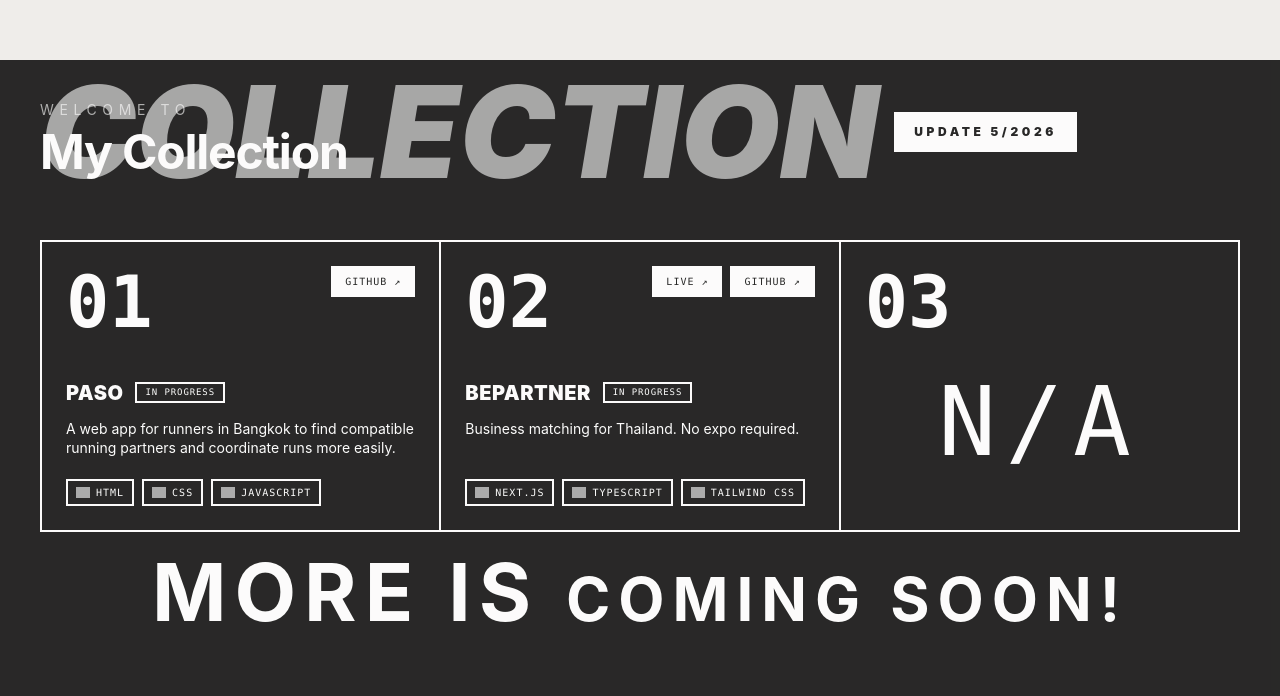
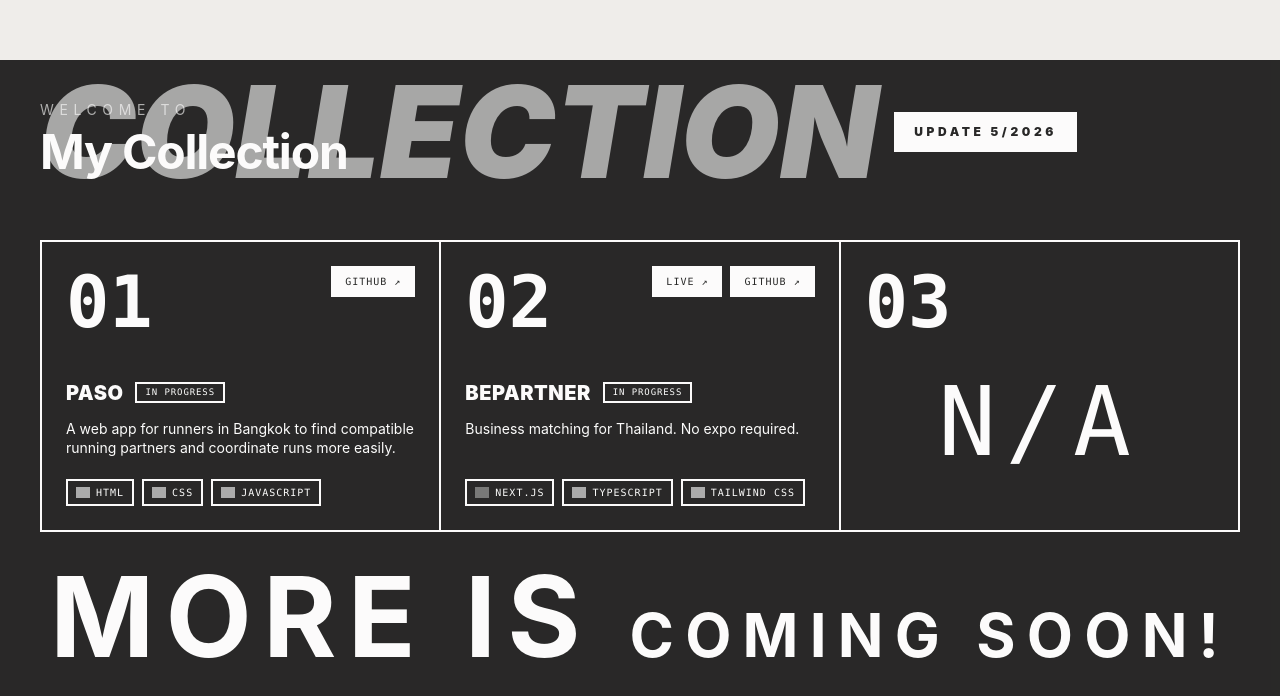
Before and after one commit to sirfranciscofrank/MyPage, a React (Vite) app: page / in a window 1280 px wide. Shown: the part 2600-3296 px from the top of the page. Built offline with nearby package versions, Linux system fonts and the light colour scheme; grey boxes are pictures that could not be loaded; a web font is replaced by a local one.

Commit message:
fix(grid): extract TagIcon with onError fallback

```diff
--- a/src/components/MyWork/GridCollection.jsx
+++ b/src/components/MyWork/GridCollection.jsx
@@ -1,20 +1,42 @@
+import { useState } from "react";
 import { motion } from "framer-motion";
 
+const DI = "https://cdn.jsdelivr.net/gh/devicons/devicon@latest/icons";
+
 const TAG_ICONS = {
-  "HTML":         "https://cdn.jsdelivr.net/gh/devicons/devicon@latest/icons/html5/html5-original.svg",
-  "CSS":          "https://cdn.jsdelivr.net/gh/devicons/devicon@latest/icons/css3/css3-original.svg",
-  "JavaScript":   "https://cdn.jsdelivr.net/gh/devicons/devicon@latest/icons/javascript/javascript-original.svg",
-  "TypeScript":   "https://cdn.jsdelivr.net/gh/devicons/devicon@latest/icons/typescript/typescript-original.svg",
-  "Next.js":      "https://cdn.jsdelivr.net/gh/devicons/devicon@latest/icons/nextjs/nextjs-original.svg",
-  "React":        "https://cdn.jsdelivr.net/gh/devicons/devicon@latest/icons/react/react-original.svg",
-  "Tailwind CSS": "https://cdn.jsdelivr.net/gh/devicons/devicon@latest/icons/tailwindcss/tailwindcss-original.svg",
-  "Node.js":      "https://cdn.jsdelivr.net/gh/devicons/devicon@latest/icons/nodejs/nodejs-original.svg",
-  "Python":       "https://cdn.jsdelivr.net/gh/devicons/devicon@latest/icons/python/python-original.svg",
-  "Vue":          "https://cdn.jsdelivr.net/gh/devicons/devicon@latest/icons/vuejs/vuejs-original.svg",
-  "MongoDB":      "https://cdn.jsdelivr.net/gh/devicons/devicon@latest/icons/mongodb/mongodb-original.svg",
-  "PostgreSQL":   "https://cdn.jsdelivr.net/gh/devicons/devicon@latest/icons/postgresql/postgresql-original.svg",
-  "Firebase":     "https://cdn.jsdelivr.net/gh/devicons/devicon@latest/icons/firebase/firebase-original.svg",
+  "HTML":         `${DI}/html5/html5-original.svg`,
+  "CSS":          `${DI}/css3/css3-original.svg`,
+  "JavaScript":   `${DI}/javascript/javascript-original.svg`,
+  "TypeScript":   `${DI}/typescript/typescript-original.svg`,
+  "Next.js":      `${DI}/nextjs/nextjs-original.svg`,
+  "React":        `${DI}/react/react-original.svg`,
+  "Tailwind CSS": `${DI}/tailwindcss/tailwindcss-original.svg`,
+  "Node.js":      `${DI}/nodejs/nodejs-original.svg`,
+  "Python":       `${DI}/python/python-original.svg`,
+  "Vue":          `${DI}/vuejs/vuejs-original.svg`,
+  "MongoDB":      `${DI}/mongodb/mongodb-original.svg`,
+  "PostgreSQL":   `${DI}/postgresql/postgresql-original.svg`,
+  "Firebase":     `${DI}/firebase/firebase-original.svg`,
 };
+
+const INVERT = new Set(["Next.js"]);
+
+function TagIcon({ name }) {
+  const [failed, setFailed] = useState(false);
+  const src = TAG_ICONS[name];
+
+  if (!src || failed) return <div className="w-3.5 h-3.5 bg-white shrink-0" />;
+
+  return (
+    <img
+      src={src}
+      alt={name}
+      onError={() => setFailed(true)}
+      className="w-3.5 h-3.5 object-contain shrink-0"
+      style={INVERT.has(name) ? { filter: "invert(1)" } : undefined}
+    />
+  );
+}
 
 const cardEntrance = {
   hidden: { opacity: 0 },
@@ -22,12 +44,9 @@ const cardEntrance = {
 };
 
 function Tag({ name }) {
-  const icon = TAG_ICONS[name];
   return (
     <span className="flex items-center gap-1.5 font-mono text-[10px] text-white border-2 border-white px-2 py-1 tracking-widest uppercase">
-      {icon && (
-        <img src={icon} alt={name} className="w-3.5 h-3.5 object-contain" />
-      )}
+      <TagIcon name={name} />
       {name}
     </span>
   );
@@ -136,7 +155,7 @@ function GridCollection({ projects = [] }) {
           )
         )}
       </div>
-      <p className="font-bold text-[5rem] text-white tracking-widest uppercase text-center ">More is <span className="text-[60px]">COMING SOON!</span></p>
+      <p className="font-bold text-[7rem] text-white tracking-widest uppercase text-center ">More is <span className="text-[60px]">COMING SOON!</span></p>
     </div>
   );
 }
```
